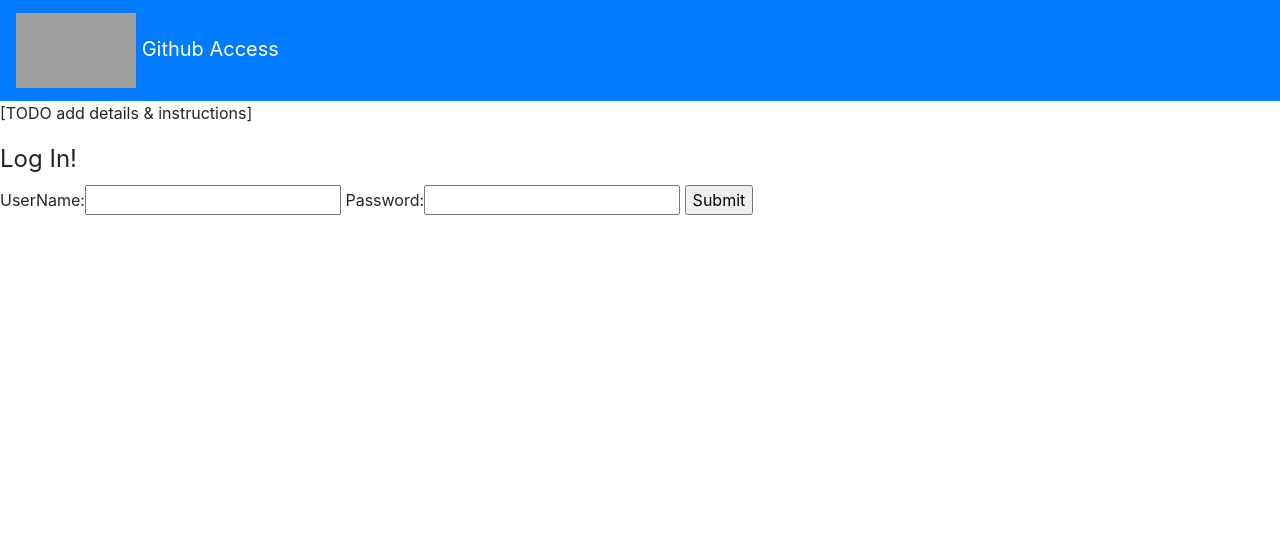
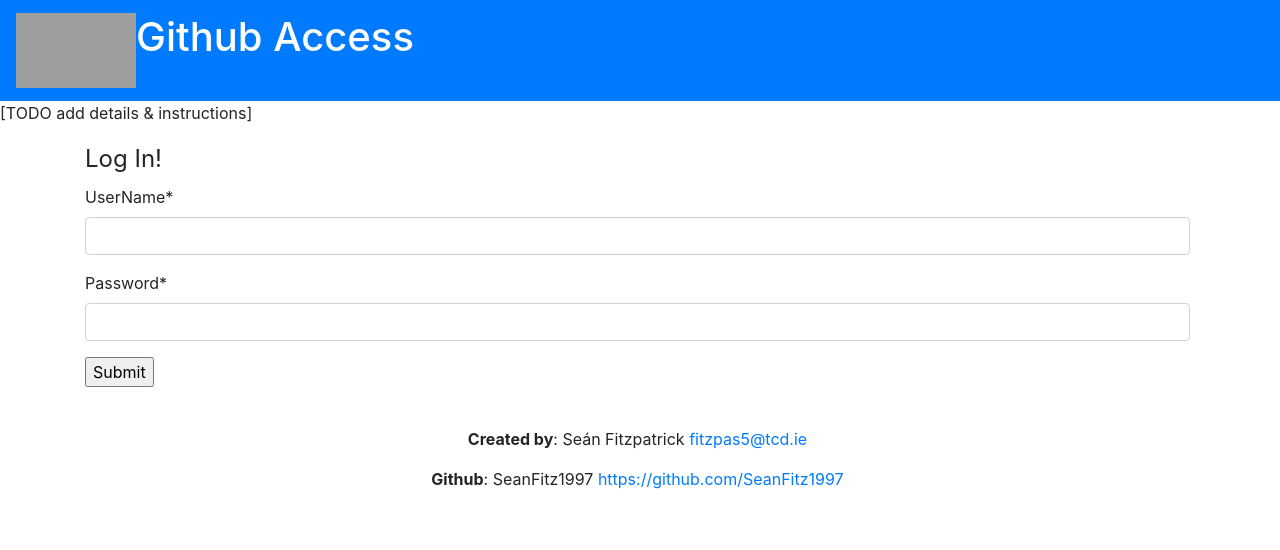
Before and after one commit to SeanFitz1997/CS3012-Lowest_Common_Ancestor-, a Django app: page / in a window 1280 px wide. Shown: the top 550 px of the page. Run offline with Django 3.2, Linux system fonts and the light colour scheme; some libraries are stand-ins or nearby versions; grey boxes are pictures that could not be loaded.

Commit message:
Edits to login page

```diff
--- a/Github_Access/Access_FrontEnd/settings.py
+++ b/Github_Access/Access_FrontEnd/settings.py
@@ -37,6 +37,7 @@ INSTALLED_APPS = [
     'django.contrib.sessions',
     'django.contrib.messages',
     'django.contrib.staticfiles',
+    'crispy_forms',
     'User'
 ]
 
@@ -119,3 +120,4 @@ USE_TZ = True
 # https://docs.djangoproject.com/en/2.1/howto/static-files/
 
 STATIC_URL = '/static/'
+CRISPY_TEMPLATE_PACK = 'bootstrap4'
--- a/Github_Access/User/templates/User/header.html
+++ b/Github_Access/User/templates/User/header.html
@@ -13,8 +13,10 @@
 <body style = "margin-bottom:50px;">
   <nav class="navbar navbar-dark bg-primary">
     <div class="navbar-brand">
-      <img src = "https://image.flaticon.com/icons/svg/23/23957.svg" width = "120" height ="75">
-      Github Access
+    <a href="." style="text-decoration: none; color:inherit;">
+      <img src = "https://image.flaticon.com/icons/svg/23/23957.svg" width = "120" height ="75" style="float: left;">
+      <h1>Github Access</h1>
+    </a>
 	</div>
   </nav>
   <div>
--- a/Github_Access/User/templates/User/login.html
+++ b/Github_Access/User/templates/User/login.html
@@ -1,10 +1,25 @@
 {% extends "User/header.html" %}
+{% load crispy_forms_tags %}
 {% block content %}
         <p>[TODO add details & instructions]</p>
+    <div class ="container" style="padding-right:20px; padding-bottom:60px">
         <form method="post">
+            <fieldset>
                 <legend>Log In!</legend>
                 {% csrf_token %}
-        {{ form }}
+                {{ form | crispy }}
                 <input type="submit" value="Submit">
+            </fieldset>
         </form>
+    <div>
+    <footer class="page-footer font-small pt-4">
+    <div class="footer-copyright text-center py-3">
+      <b>Created by</b>: Seán Fitzpatrick
+      <a href="https://mdbootstrap.com/education/bootstrap/"> fitzpas5@tcd.ie</a>
+    </div>
+    <div class="footer-copyright text-center">
+      <b>Github</b>: SeanFitz1997
+      <a href="https://mdbootstrap.com/education/bootstrap/"> https://github.com/SeanFitz1997</a>
+    </div>
+  </footer>
 {% endblock %}
```
Lines whose indentation alone changed are shown as unchanged.
